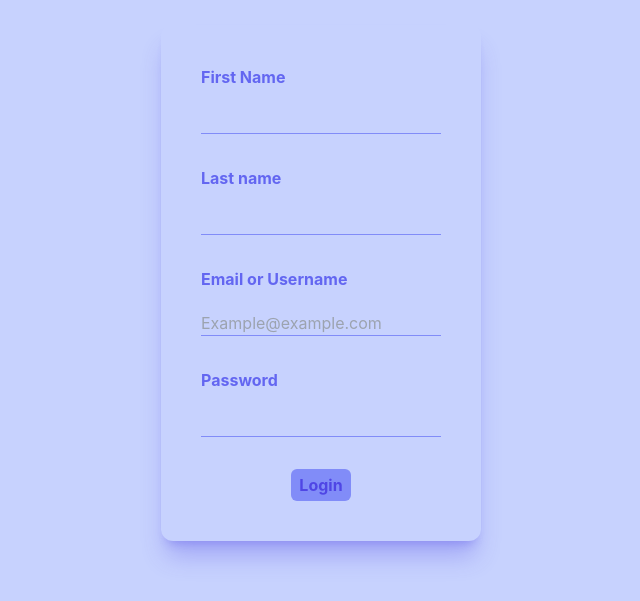
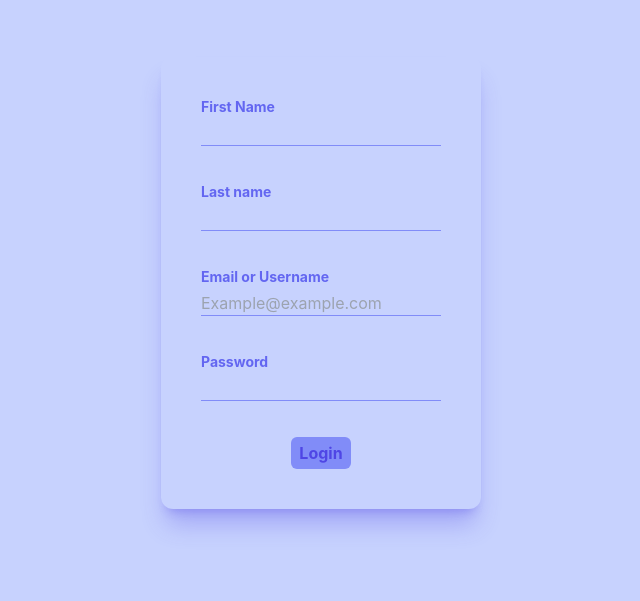
Before and after one commit to JavierYami/playground, a React (Create React App) app: page / in a window 1280 px wide. Shown: the part 117-718 px from the top of the page, without its empty margins (319-959 px from the left). Built offline with nearby package versions, Linux system fonts and the light colour scheme.

Commit message:
Validación form

```diff
--- a/src/Components/InputComponent.jsx
+++ b/src/Components/InputComponent.jsx
@@ -1,12 +1,13 @@
 
-const InputComponent = ({placeHolder, inputType, labelValue, onChange, name, value}) => {
+const InputComponent = ({placeHolder, inputType, labelValue, onChange, name, value, errorMessage}) => {
 
 
 
 return(
-    <div className="flex flex-col space-y-5">
-        <label className="font-bold text-indigo-500">{labelValue}</label>
-        <input className="border-b border-indigo-400 bg-transparent focus:outline-none" placeholder={placeHolder} type={inputType || 'text'} onChange={onChange} name={name} value={value} ></input>
+    <div className="flex flex-col space-y-1">
+        <label className="font-bold text-sm text-indigo-500">{labelValue}</label>
+        <input className="border-b border-indigo-400 bg-transparent focus:outline-none text-indigo-400" placeholder={placeHolder} type={inputType || 'text'} onChange={onChange} name={name} value={value} ></input>
+        <p className="text-xs text-pink-600">{errorMessage}</p>
     </div>
 )
 
--- a/src/Components/LoginForm.jsx
+++ b/src/Components/LoginForm.jsx
@@ -1,6 +1,7 @@
 import { useState } from "react";
 import ButtonComponent from "./ButtonComponent";
 import InputComponent from "./InputComponent";
+import { validation } from "../Utils/Validation";
 
 
 const LoginForm = () => {
@@ -27,6 +28,9 @@ const LoginForm = () => {
             ...userInfo,
             [name] : value,
         })
+
+        setErrors(validation({...userInfo, [name]:value}));
+        console.log(errors)
     };
 
     const handleSubmit = (event) => {
@@ -37,10 +41,10 @@ const LoginForm = () => {
     return (
 
         <form className="flex flex-col p-10 space-y-8 space-y-10 rounded-xl h-fit shadow-xl shadow-indigo-600/30 bg-transparent w-full" onSubmit={handleSubmit}>
-            <InputComponent  labelValue={"First Name"} onChange={handleOnChange} name={"first_name"} value={userInfo.first_name}/>
-            <InputComponent labelValue={"Last name"} onChange={handleOnChange} name={"last_name"} value={userInfo.last_name}/>
-            <InputComponent placeHolder={"Example@example.com"} labelValue={"Email or Username"} onChange={handleOnChange} inputType={"email"} name={"email"} value={userInfo.email}/>
-            <InputComponent inputType={"password"} labelValue={"Password"} onChange={handleOnChange} name={"password"} value={userInfo.password}/>
+            <InputComponent  labelValue={"First Name"} onChange={handleOnChange} name={"first_name"} value={userInfo.first_name} errorMessage={errors.first_name}/>
+            <InputComponent labelValue={"Last name"} onChange={handleOnChange} name={"last_name"} value={userInfo.last_name} errorMessage={errors.last_name}/>
+            <InputComponent placeHolder={"Example@example.com"} labelValue={"Email or Username"} onChange={handleOnChange} inputType={"email"} name={"email"} value={userInfo.email} errorMessage={errors.email}/>
+            <InputComponent inputType={"password"} labelValue={"Password"} onChange={handleOnChange} name={"password"} value={userInfo.password} errorMessage={errors.password}/>
             <ButtonComponent buttonValue={"Login"} buttonType={"submit"}/>
         </form>
 
--- a/src/Utils/Validation.js
+++ b/src/Utils/Validation.js
@@ -8,13 +8,15 @@ export const validation = (userInfo) => {
     const passwordRegex = /^(?=.*[a-z])(?=.*[A-Z])(?=.*[!@#$%^&*()\-_=+[\]{};:'",.<>?/]).{8,}$/;
 
 
-    if(!userInfo.firstName) errors.firstName = 'This field cannot be empty.';
-    else if(!nameRegex.test(userInfo.firstName)) errors.firstName = 'This field cannot contain numbers.';
+    if(!userInfo.first_name) errors.first_name = 'This field cannot be empty.';
+    if(!nameRegex.test(userInfo.first_name)) errors.first_name = 'This field cannot contain numbers.';
 
-    if(!userInfo.lastName) errors.lastName = 'This field cannot be empty';
-    else if(!nameRegex.test(userInfo.lastName)) errors.lastName = 'This field cannot contain numbers.';
+    if(!userInfo.last_name) errors.last_name = 'This field cannot be empty';
+    if(!nameRegex.test(userInfo.last_name)) errors.last_name = 'This field cannot contain numbers.';
 
     if(!emailRegex.test(userInfo.email)) errors.email = 'Please, introduce a valid email.';
 
     if(!passwordRegex.test(userInfo.password)) errors.password = 'The password must have a special character, an uppercase letter, a lowercase letter, and must be at least 8 characters long.'
+
+    return errors;
 }
```
